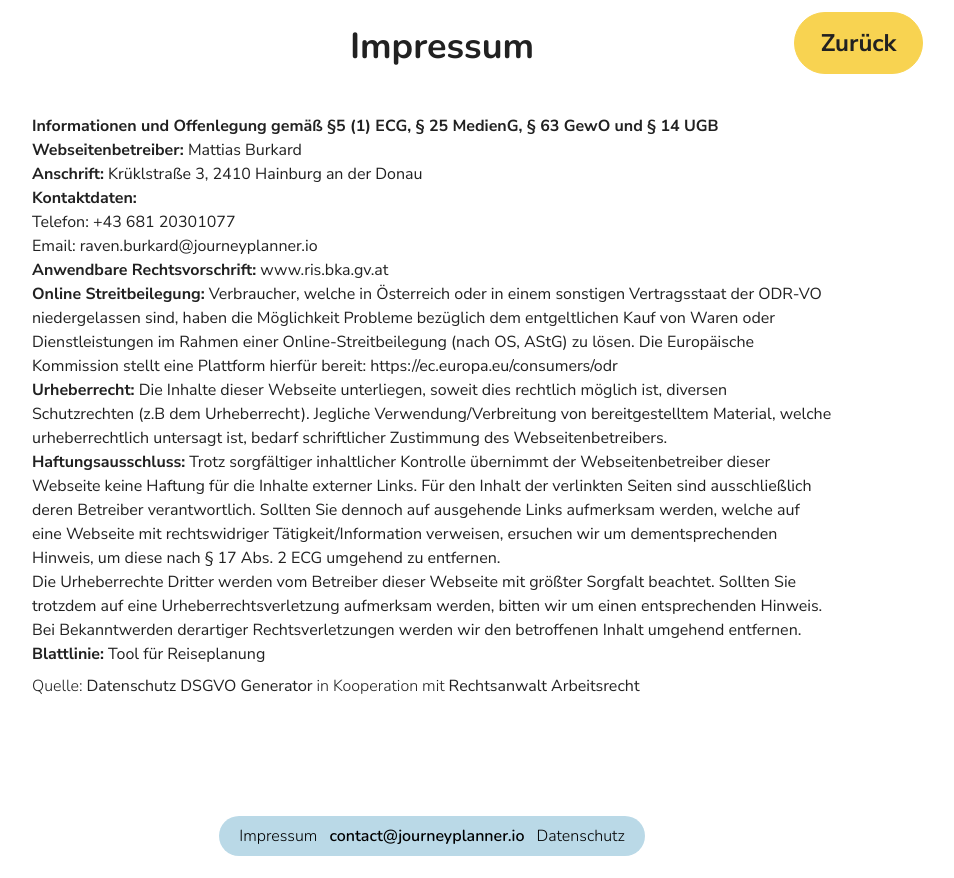
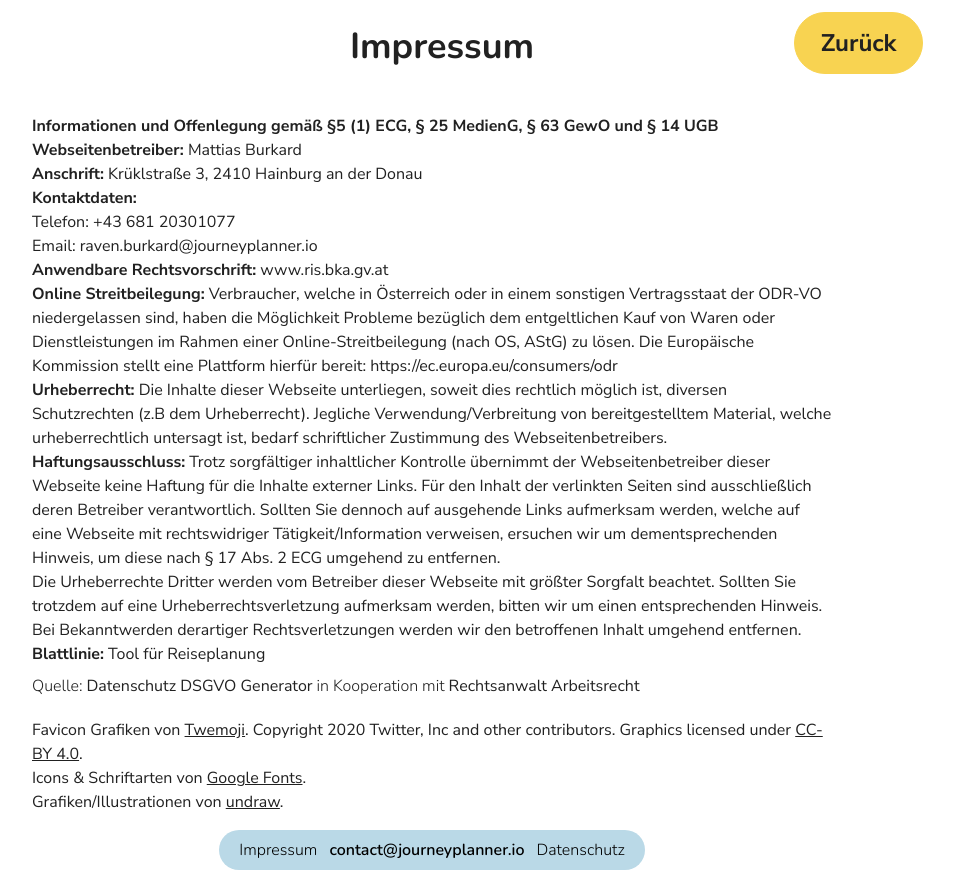
Before and after one commit to JourneyPlanner/JourneyPlanner-old, a Vue app: page /impressum in a window 1280 px wide. Shown: the whole page, without its empty margins (208-1162 px from the left). Built offline with nearby package versions, Linux system fonts and the light colour scheme; no server answers.

Commit message:
fix: added attribution for favicon and also icons/fonts/illustrations

```diff
--- a/src/views/ImprintView.vue
+++ b/src/views/ImprintView.vue
@@ -43,10 +43,19 @@ import Footer from "@/components/Footer.vue";
         umgehend
         entfernen.</p>
       <p><b>Blattlinie:</b> Tool für Reiseplanung</p>
-      <p class="font-nunito-sans font-light mt-2">Quelle: <b><a class="font-nunito-sans" href="https://www.rechtstexte-generator.at/dsgvo-generator-oesterreich/">Datenschutz
+      <p class="font-nunito-sans font-light mt-2">Quelle: <b><a class="font-nunito-sans"
+                                                                href="https://www.rechtstexte-generator.at/dsgvo-generator-oesterreich/">Datenschutz
         DSGVO
         Generator</a></b> in Kooperation mit <b><a
           href="https://www.ortner-rechtsanwalt.at/rechtsanwalt-fuer-arbeitsrecht/">Rechtsanwalt Arbeitsrecht</a></b>
+      </p>
+      <p class="font-nunito-sans mt-5">
+        Favicon Grafiken von <a target="_blank" href="https://twemoji.twitter.com/" class="underline">Twemoji</a>.
+        Copyright 2020 Twitter, Inc and other contributors. Graphics licensed under <a target="_blank"
+                                                                                       href="https://creativecommons.org/licenses/by/4.0/"
+                                                                                       class="underline">CC-BY 4.0</a>.<br>
+        Icons & Schriftarten von <a target="_blank" href="https://fonts.google.com/" class="underline">Google Fonts</a>.<br>
+        Grafiken/Illustrationen von <a target="_blank" href="https://undraw.co/" class="underline">undraw</a>.
       </p>
     </div>
   </div>
```
